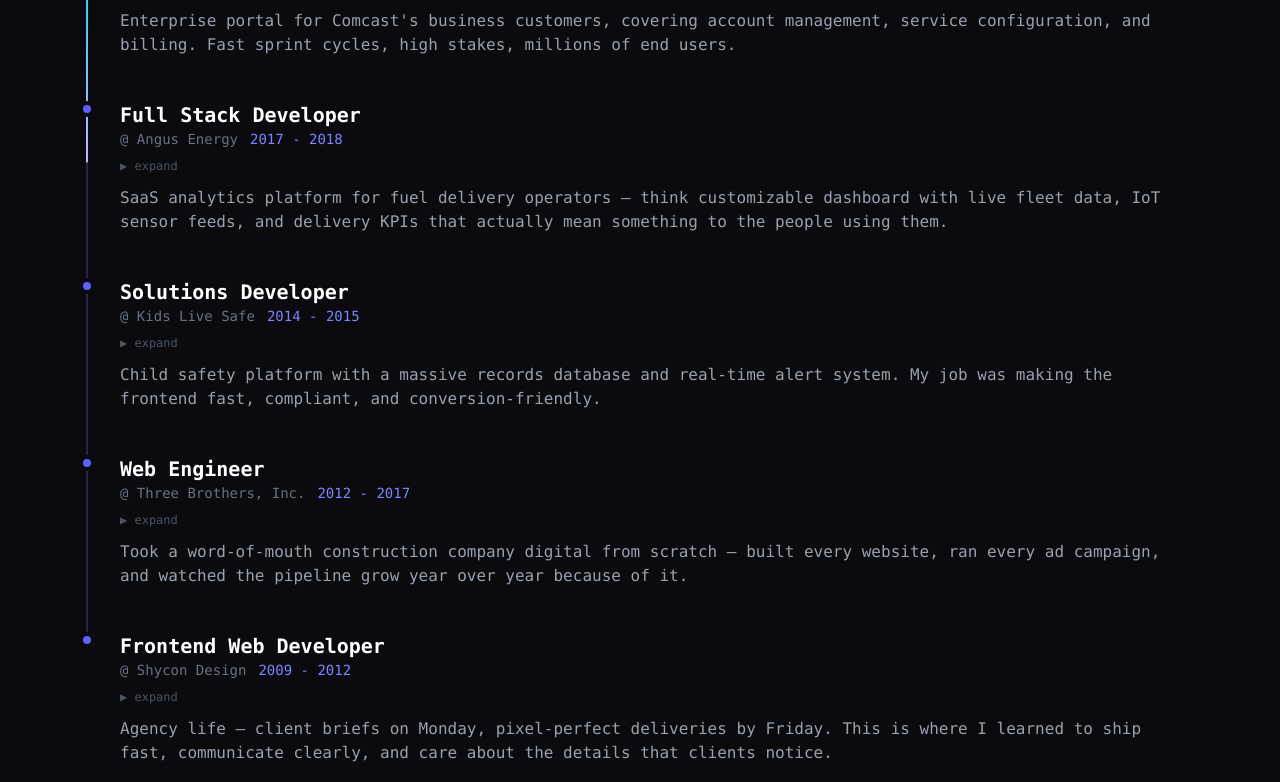
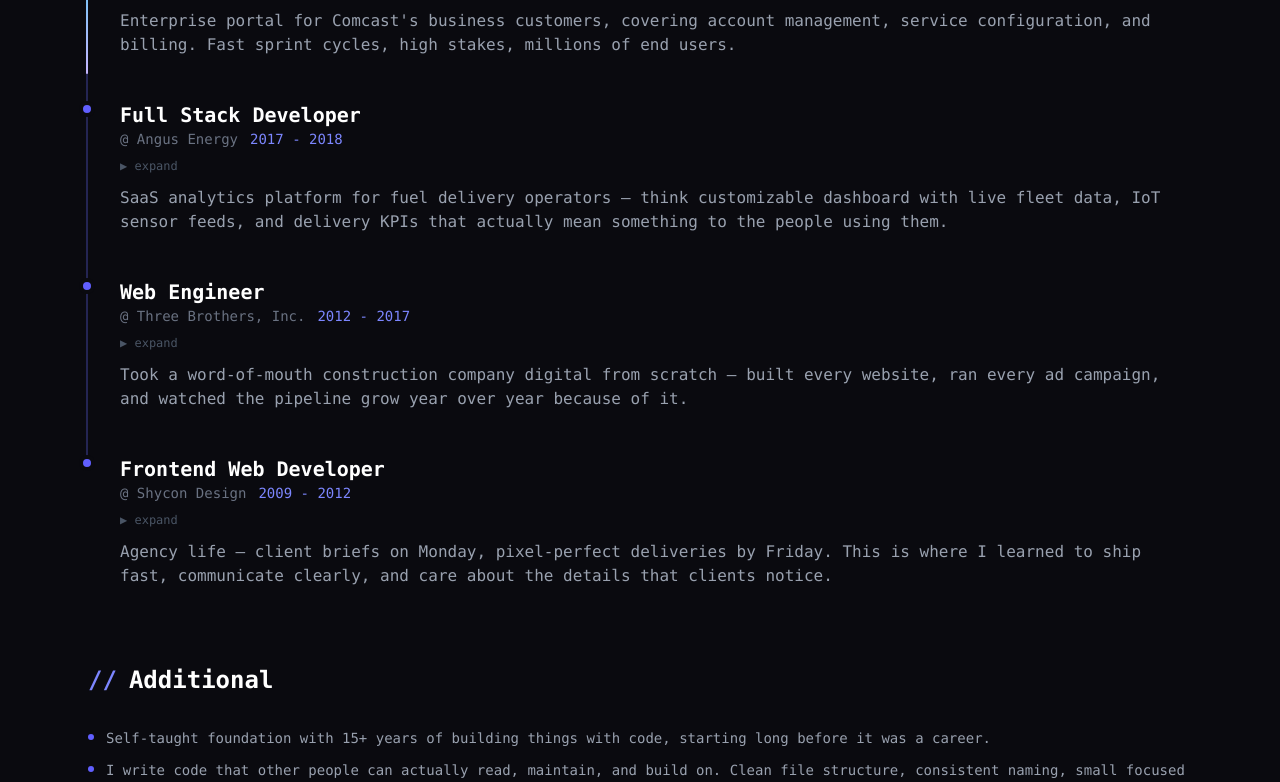
Before and after one commit to LSleutsky/lushsleutsky.com, a React (Vite) app: page /work in a window 1280 px wide. Shown: the part 1199-1981 px from the top of the page. Built offline with nearby package versions, Linux system fonts and the light colour scheme.

Commit message:
docs: update work experience

```diff
--- a/src/data/resume.ts
+++ b/src/data/resume.ts
@@ -103,18 +103,6 @@
     color: "red"
   },
   {
-    title: "Solutions Developer",
-    dates: "2014 - 2015",
-    company: "Kids Live Safe",
-    description:
-      "Child safety platform with a massive records database and real-time alert system. My job was making the frontend fast, compliant, and conversion-friendly.",
-    items: [
-      "Tightened the frontend for W3C compliance and cross-browser parity across a subscription product serving millions of lookups.",
-      "Built the email template engine focusing on adaptive HTML that looked good in 30+ mail clients and drove the re-engagement and alert notification flows."
-    ],
-    color: "emerald"
-  },
-  {
     title: "Web Engineer",
     dates: "2012 - 2017",
     company: "Three Brothers, Inc.",
@@ -144,11 +132,19 @@
 export const technicalSkills = [
   {
     category: "Languages",
-    items: ["JavaScript", "TypeScript", "Python", "Rust", "HTML", "CSS"]
+    items: ["TypeScript", "JavaScript", "Node.js", "Python", "Rust", "HTML", "CSS"]
   },
   {
     category: "Frameworks",
-    items: ["React", "React Native", "Next.js", "TanStack Start", "Expo", "Express.js"]
+    items: [
+      "React",
+      "Next.js",
+      "TanStack Start",
+      "React Router",
+      "React Native",
+      "Expo",
+      "Express.js"
+    ]
   },
   {
     category: "Styling",
```
